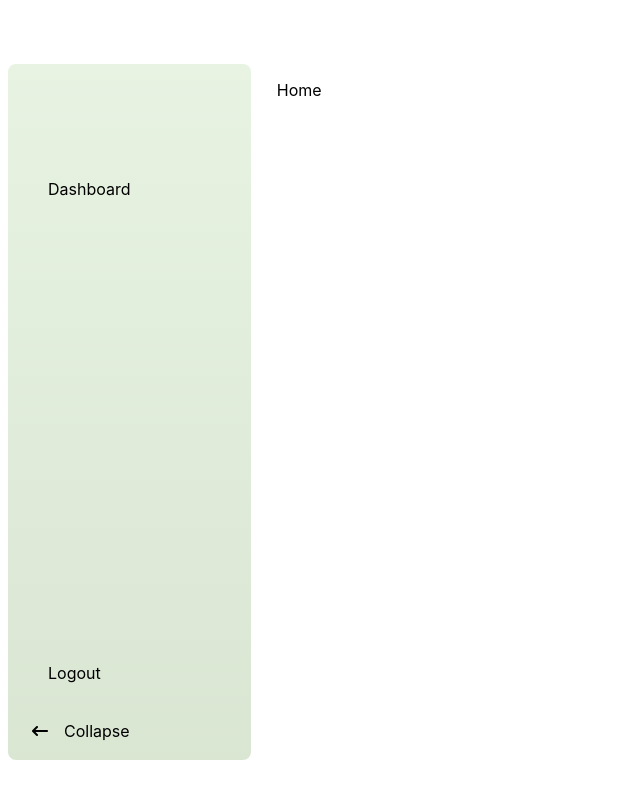
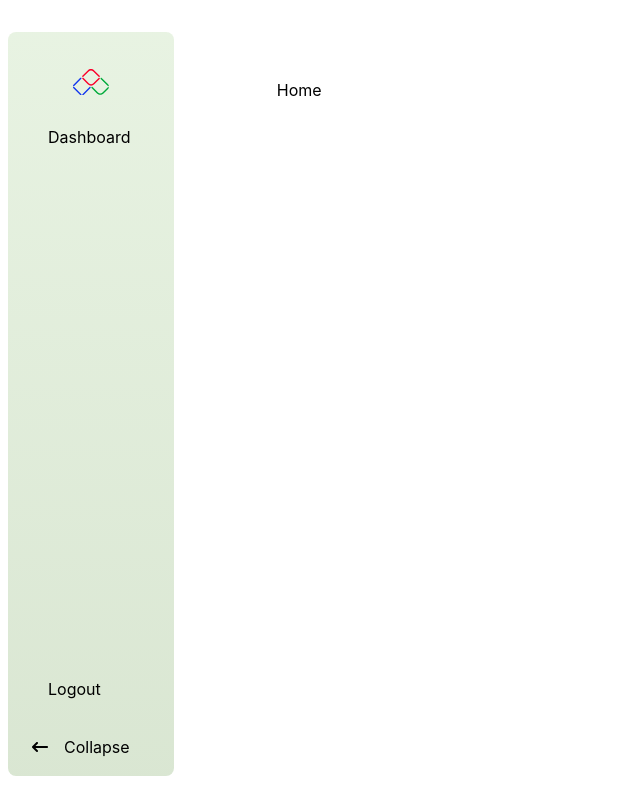
Before and after one commit to Jimicodes91/Kiro-analysis, a React (Vite) app: page /home in a window 1280 px wide. Shown: the whole page, without its empty margins (0-640 px from the left). Built offline with nearby package versions, Linux system fonts and the light colour scheme; a web font is replaced by a local one.

Commit message:
modify dashboard

```diff
--- a/src/Components/DashboardSidebar/index.tsx
+++ b/src/Components/DashboardSidebar/index.tsx
@@ -3,6 +3,7 @@ import { useNavigate } from 'react-router-dom';
 import useCurrentPath from '../../Hooks/useCurrentPath';
 import { DashboardBottomLinks, DashboardSidebarLinks } from './data';
 import { FaArrowLeftLong, FaArrowRightLong } from 'react-icons/fa6';
+import { Logo } from '../../assets';
 
 
 interface SidebarProps {
@@ -27,7 +28,9 @@ const Sidebar = ({ isCollapsed, toggleSidebar }: SidebarProps) => {
 
   return (
     <div className="flex flex-col h-full justify-between">
-
+        <div className='my-3 flex justify-center'>
+            <img src={Logo} alt="" className='w-9 h-7' />
+        </div>
       <div>
         {DashboardSidebarLinks.map(({ id, title, image, url }) => (
           <div
@@ -40,6 +43,7 @@ const Sidebar = ({ isCollapsed, toggleSidebar }: SidebarProps) => {
             style={{
               background: url === activeLink[1]
                 ? 'linear-gradient(180deg, #092228 0%, #1A4A52 100%);'
+
                 : '',
             }}
           >
--- a/src/Layouts/DashboardLayout/index.tsx
+++ b/src/Layouts/DashboardLayout/index.tsx
@@ -14,20 +14,19 @@ const DashboardLayout = () => {
     <div className="bg-white overflow-x-hidden w-screen h-screen relative">
       <div className="flex p-2">
         <nav
-          className="py-2 z-20 h-[89vh] mt-14 rounded-lg fixed top-0 hidden md:block"
+          className="py-2 z-20 h-[95vh] mt-6 rounded-lg fixed top-0 hidden md:block"
           style={{
-            width: isSidebarCollapsed ? '80px' : '19%',
+            width: isSidebarCollapsed ? '80px' : '13%',
             transition: 'width 0.3s ease-in-out',
           }}
         >
           <div
             className="flex flex-col rounded-lg h-full items-center w-full"
             style={{
-              // background: "linear-gradient(180deg, #0078FF 0%, #0146D9 100%)",
               background: "linear-gradient(180deg, #e2f0dbcc, #d0e0c7cc)",
             }}
           >
-            <div className="w-full mt-24 h-full">
+            <div className="w-full mt-6 h-full">
               <Sidebar
                 isCollapsed={isSidebarCollapsed}
                 toggleSidebar={toggleSidebar}
```
